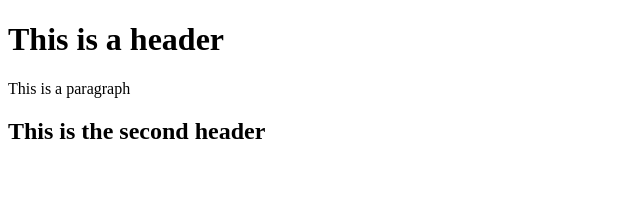
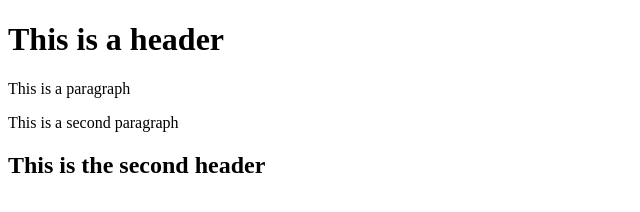
Before and after one commit to Kripa718/gittest, a website: page index.html in a window 1280 px wide. Shown: the whole page, without its empty margins (0-640 px from the left). Drawn offline with Linux system fonts and the light colour scheme.

Commit message:
fourth commit

```diff
--- a/index.html
+++ b/index.html
@@ -6,6 +6,7 @@
     <body>
         <h1> This is a header</h1>
         <p>This is a paragraph</p>
+        <p>This is a second paragraph</p>
         <h2>This is the second header</h2>
     </body>
 </html>
```
Also changed, not shown: package.json (added, +24 -0 lines), 2 other files.
